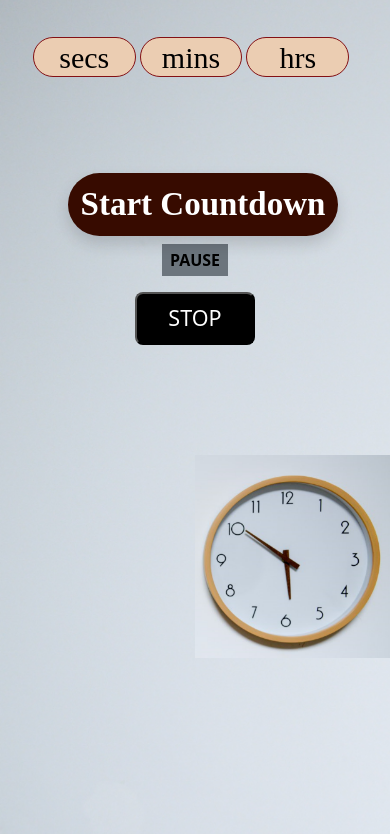
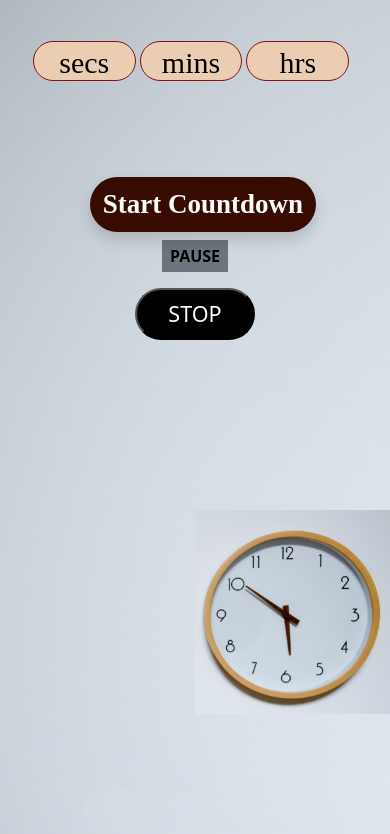
Before and after one commit to AbdulmalikSalawu/Countdown-Timer, a plain HTML site: page index.html in a window 390 px wide. Shown: the part 103-937 px from the top of the page. Drawn offline with Linux system fonts and the light colour scheme.

Commit message:
Fixed some responsiveness issues

```diff
--- a/index.html
+++ b/index.html
@@ -10,15 +10,15 @@
 </head>
 <body>
     <div class="text-center me-5">
-        <h1 class="mb-3 d-non d-lg-block mt-2 text-center ms-5">COUNTDOWN TIMER ⏱</h1>
+        <h1 class="mb-3 d-non d-lg-block mt-3 text-center ms-5">COUNTDOWN TIMER ⏱</h1>
         <input class="col-2 rounded-pill mt-3" type="text" id="secs" placeholder="secs">
         <input class="col-2 rounded-pill" type="text" id="mins" placeholder="mins">
         <input class="col-2 rounded-pill mb-5" type="text" id="hrs" placeholder="hrs"> <br>
-        <button class="btn fw-bold mt-4 rounded-pill mt-5 ms-3 shadow" onclick="countDown()">Start Countdown</button>
+        <button class="btn fw-bold mt-4 rounded-pill mt-5 ms-3 ms-lg-5 shadow" onclick="countDown()">Start Countdown</button>
     </div>
     <div>
     <button class="mt-2 d-block m-auto bg-secondary border-0 px-2 py-1 fw-bold" onclick="pauseButton()">PAUSE</button>
-    <button class="mt-3 m-auto fs-4 d-block text-center text-white" id="stopbutton" onclick="stopCountdown()">STOP</button>
+    <button class="mt-3 m-auto rounded-pill fs-4 d-block text-center text-white" id="stopbutton" onclick="stopCountdown()">STOP</button>
     </div>
     <img class="d-sm-block d-md-none float-end w-50" src="myclock.PNG" alt="">
     <script src="script.js"></script>
--- a/style.css
+++ b/style.css
@@ -28,7 +28,7 @@ input:hover{
     /* color: #370B00 !important; */
     color: white !important;
     font-family: 'Times New Roman', Times, serif !important;
-    background-color: #370B00 !important;
+    background-color: #370B00!important;
 }
 .btn:hover{
     background-color: white !important;
@@ -65,13 +65,13 @@ input:hover{
         left: 20px;
     }
     .btn{
-        font-size: 33px !important;
+        font-size: 27px !important;
         position: relative;
         left: 24px;
     }
     img{
         background-color: #e7edf1 !important;
         position: relative;
-        top: 110px;
+        top: 170px;
     }
 }
```
